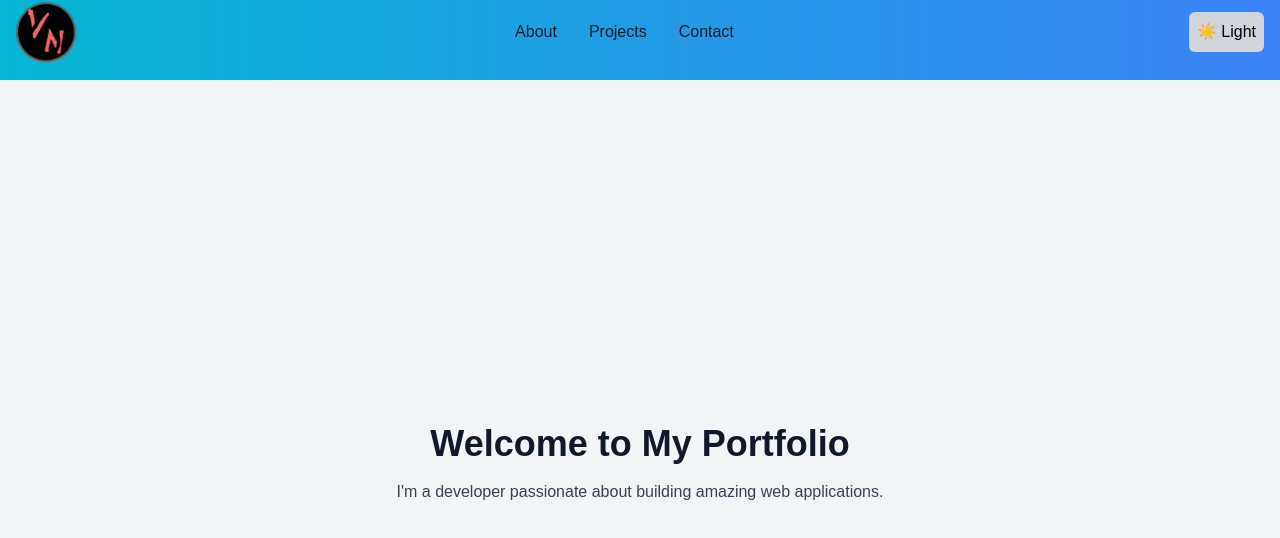
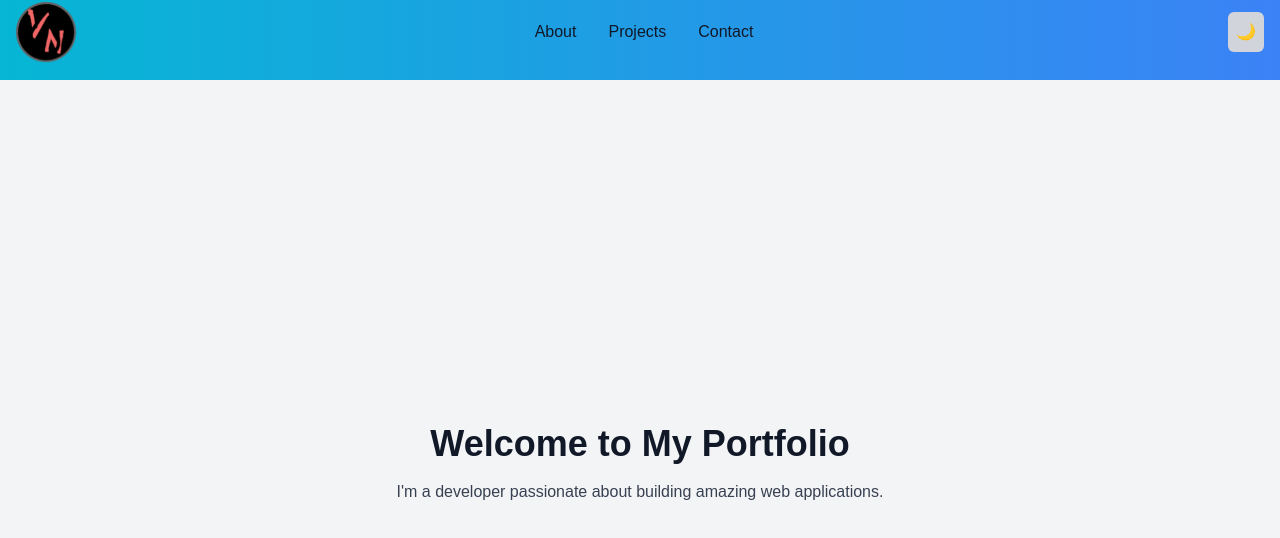
Before and after one commit to nvishwak03/Vishwak-Portfolio, a Next.js app: page / in a window 1280 px wide. Shown: the top 538 px of the page. Built offline with nearby package versions, Linux system fonts and the light colour scheme.

Commit message:
Changed logo themes

```diff
--- a/app/Components/Navbar.js
+++ b/app/Components/Navbar.js
@@ -103,7 +103,7 @@ export default function Navbar() {
             onClick={toggleDarkMode}
             className="p-2 rounded-md bg-gray-300 dark:bg-gray-700 text-black dark:text-white ml-4 transition-colors duration-300"
           >
-            {darkMode ? "🌙 Dark" : "☀️ Light"}
+            {darkMode ? "☀️": "🌙"}
           </button>
 
           {/* Mobile menu button */}
--- a/app/page.tsx
+++ b/app/page.tsx
@@ -17,7 +17,7 @@ export default function Home() {
         <div className="text-center">
           <h1 className="text-4xl font-bold">Welcome to My Portfolio</h1>
           <p className="mt-4 text-gray-700 dark:text-gray-300">
-            I'm a developer passionate about building amazing web applications.
+            I&apos;m a developer passionate about building amazing web applications.
           </p>
         </div>
       </section>
@@ -27,7 +27,7 @@ export default function Home() {
         <div className="text-center">
           <h1 className="text-4xl font-bold">About Me</h1>
           <p className="mt-4 text-gray-700 dark:text-gray-300">
-            I'm passionate about learning web development and building cool projects!
+            I&apos;m passionate about learning web development and building cool projects!
           </p>
         </div>
       </section>
@@ -36,7 +36,7 @@ export default function Home() {
       <section id="projects" ref={projectsRef} className="h-screen flex items-center justify-center bg-gray-100 dark:bg-gray-800">
         <div className="text-center">
           <h1 className="text-4xl font-bold">My Projects</h1>
-          <p className="mt-4 text-gray-700 dark:text-gray-300">Here are some of the projects I've worked on:</p>
+          <p className="mt-4 text-gray-700 dark:text-gray-300">Here are some of the projects I&apos;ve worked on:</p>
         </div>
       </section>
 
```
